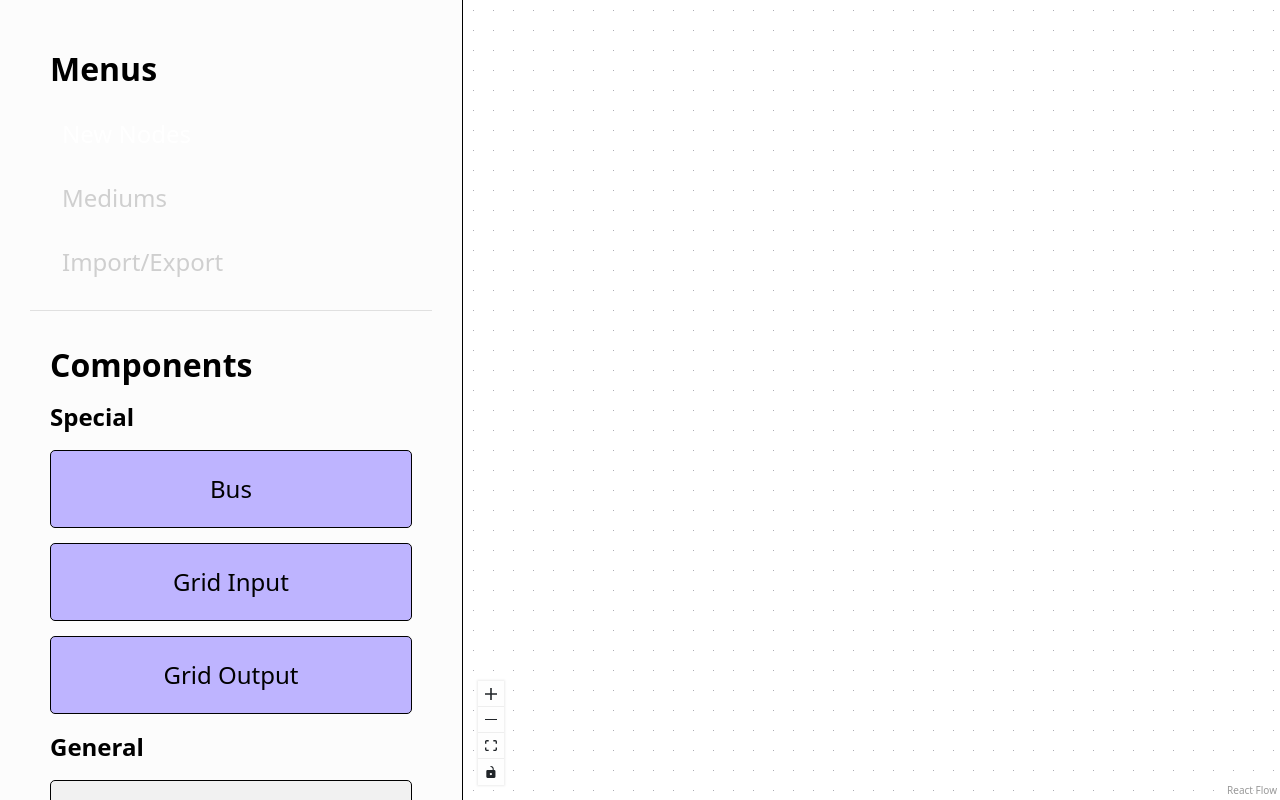
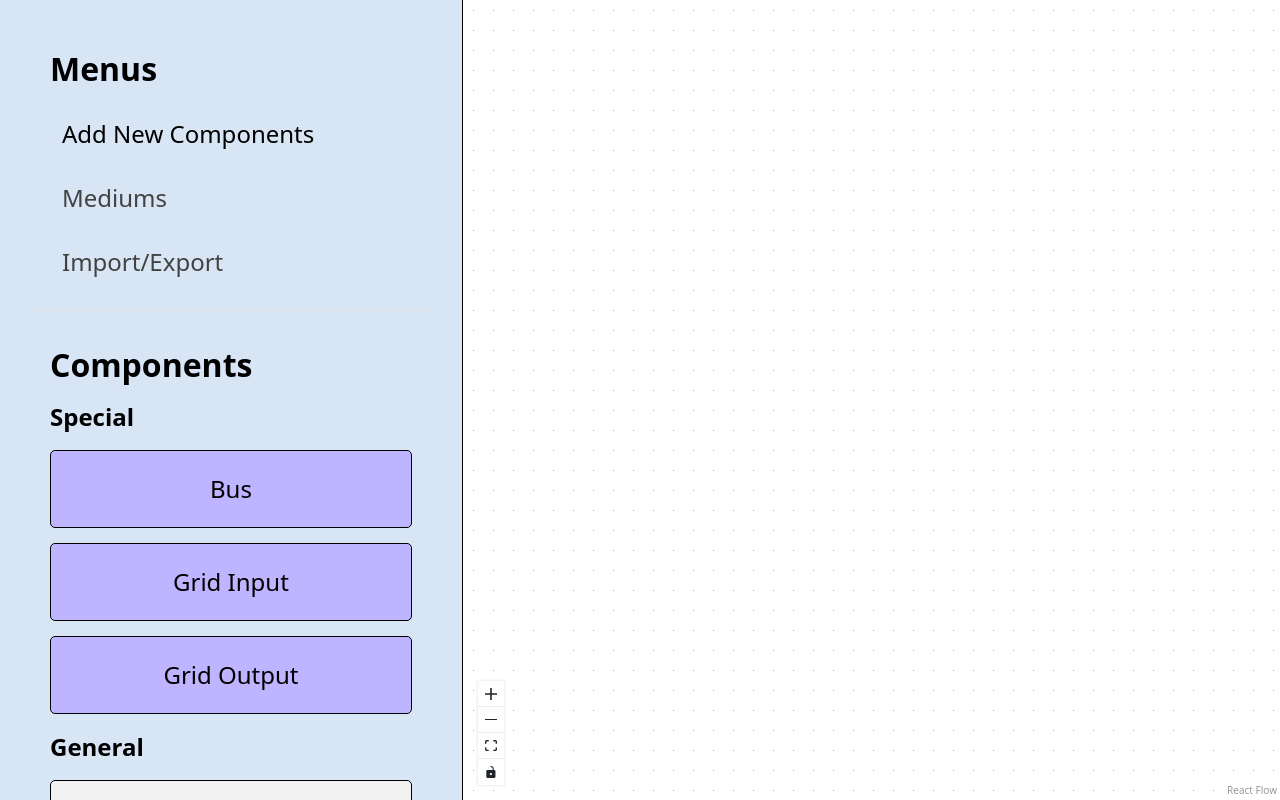
Before and after one commit to QuaSi-Software/susi, a React (Vite) app: page / in a window 1280 px wide. Built offline with nearby package versions, Linux system fonts and the light colour scheme.

Commit message:
feat: add sidebar styling

```diff
--- a/src/CSS/Sidebar-Styling/medium-menu.css
+++ b/src/CSS/Sidebar-Styling/medium-menu.css
@@ -1,12 +1,13 @@
 :root {
 	--color-picker-size: 60px;
-	/** Add Medium and Reset menu buttons */
-	--button-color: #ffffff;
-	--button-bg: #000000;
-	--button-border-color: #cfcfcf;
-	--button-hover-bg: #2b2b2b;
-	--button-active-bg: #5d5d5d;
+	--button-disabled-bg: #8b8b8b;
 }
+@media (prefers-color-scheme: dark) {
+	:root {
+		--button-disabled-bg: #636363;
+	}
+}
+
 .medium-menu-button-section {
 	display: flex;
 	align-items: center;
@@ -37,25 +38,14 @@
 }
 
 .medium-menu-button {
-	color: var(--button-color);
-	background-color: var(--button-bg);
-	border-color: var(--button-border-color);
-	border-radius: 4px;
+	border-radius: 6px;
 	margin: 5px;
 	width: 60%;
 	min-width: fit-content;
-	padding: 20px 0px;
-}
-.medium-menu-button:hover {
-	/* color: var(--button-color-hover); */
-	background-color: var(--button-hover-bg);
-	/* border-color: var(--button-hover-border-color); */
-}
-
-.medium-menu-button:active {
-	background-color: var(--button-active-bg);
+	padding: 20px;
+	font-size: 20px;
 }
 .medium-menu-button:disabled {
 	text-decoration: line-through;
-	background-color: #aaa;
+	background-color: var(--button-disabled-bg);
 }
--- a/src/CSS/Sidebar-Styling/sidebar-navigator-menu.css
+++ b/src/CSS/Sidebar-Styling/sidebar-navigator-menu.css
@@ -1,10 +1,15 @@
 :root {
-	--text-color: #fff;
-	--unselected-text-color: #cfcfcf;
+	--text-color: #000000;
+	--unselected-text-color: #424242;
 	--button-text-size: 24px;
 	--selected-button-text-size: 28px;
 }
-
+@media (prefers-color-scheme: dark) {
+	:root {
+		--text-color: #fff;
+		--unselected-text-color: #cfcfcf;
+	}
+}
 .sidebar-menu-section {
 	padding: 20px;
 	border-bottom: 1px solid #e0e0e0;
--- a/src/CSS/Sidebar-Styling/sidebar.css
+++ b/src/CSS/Sidebar-Styling/sidebar.css
@@ -1,11 +1,11 @@
 :root {
-	--sidebar-bg-color: #fcfcfc;
+	--sidebar-bg-color: #d7e5f5;
 	--sidebar-outline-color: #000000;
 	--sidebar-text-color: #000000;
 }
 @media (prefers-color-scheme: dark) {
 	:root {
-		--sidebar-bg-color: #000000;
+		--sidebar-bg-color: #0e132b;
 		--sidebar-outline-color: #fcfcfc;
 		--sidebar-text-color: #fcfcfc;
 	}
--- a/src/CSS/bootstrap-buttons.css
+++ b/src/CSS/bootstrap-buttons.css
@@ -5,3 +5,34 @@
 .contextMenu {
 	background-color: var(--context-menu-color);
 }
+
+.btn-primary {
+	--bs-btn-color: #ffffff;
+	--bs-btn-bg: #46598d;
+	--bs-btn-border-color: #051236;
+	/** Hover */
+	--bs-btn-hover-color: #ffffff;
+	--bs-btn-hover-bg: #34477c;
+	--bs-btn-hover-border-color: #051236;
+	/** Active */
+	--bs-btn-active-color: #ffffff;
+	--bs-btn-active-bg: #12214b;
+	--bs-btn-active-border-color: #051236;
+	border-width: 1px;
+}
+
+@media (prefers-color-scheme: dark) {
+	.btn-primary {
+		--bs-btn-color: #ffffff;
+		--bs-btn-bg: #294ba7;
+		--bs-btn-border-color: #94a5d3;
+		/** Hover */
+		--bs-btn-hover-color: #ffffff;
+		--bs-btn-hover-bg: #4764b6;
+		--bs-btn-hover-border-color: #94a5d3;
+		/** Active */
+		--bs-btn-active-color: #ffffff;
+		--bs-btn-active-bg: #1a3175;
+		--bs-btn-active-border-color: #6f83c0;
+	}
+}
--- a/src/Sidebar/Import-Export/Import/Import.ts
+++ b/src/Sidebar/Import-Export/Import/Import.ts
@@ -7,11 +7,11 @@ import getNodeInputs from '../../../NodeDataStructures/NodeInputData';
 import { getNewEdge } from '../../../Reactflow-Components/CreateEdge';
 import getImportMediums from './ImportMediums';
 import type { ComponentData, ComponentImportData, ImportData } from '../ExportDataStrucures';
-import { getComponentImportData } from '../ImportData';
+import { getComponentImportData } from './ImportData';
 import { isBusDataValid } from './ImportBusData';
 import BusData from '../../../NodeDataStructures/BusData';
 import { setNodeInputValue } from '../../../NodeDataStructures/NodeInput';
-import { max, min } from 'lodash';
+import { min } from 'lodash';
 
 interface ImportStateProps {
 	stateJSON: string;
--- a/src/Sidebar/Mediums/MediumMenu.tsx
+++ b/src/Sidebar/Mediums/MediumMenu.tsx
@@ -1,5 +1,5 @@
 import { useContext } from 'react';
-import { Col } from 'react-bootstrap';
+import { Button, Col } from 'react-bootstrap';
 import type { Medium } from '../../NodeDataStructures/Medium';
 import MediumInputWidget from './MediumInputWidget';
 import { AppContext } from '../../Reactflow-Components/AppContext';
@@ -75,12 +75,17 @@ const MediumMenu = ({ nodes, setNodes }: MediumMenuInput) => {
 						)
 				)}
 				<div className="medium-menu-button-section ">
-					<button className="medium-menu-button" onClick={addMedium}>
+					<Button variant="primary" className="medium-menu-button" onClick={addMedium}>
 						<i className="bi bi-plus-circle" /> Add new Medium
-					</button>
-					<button className="medium-menu-button" onClick={resetMenu} disabled={mediumsAreDefault()}>
+					</Button>
+					<Button
+						variant="primary"
+						className="medium-menu-button"
+						onClick={resetMenu}
+						disabled={mediumsAreDefault()}
+					>
 						<i className="bi bi-arrow-clockwise" /> Reset Medium Menu
-					</button>
+					</Button>
 				</div>
 			</Col>
 		</div>
--- a/src/Sidebar/Sidebar.tsx
+++ b/src/Sidebar/Sidebar.tsx
@@ -32,7 +32,7 @@ const Sidebar = (menuProps: ImportExportMenuProps) => {
 						className={`sidebar-menu-btn ${selectedMenu === 'nodes' ? 'active' : ''}`}
 						onClick={() => setSelectedMenu('nodes')}
 					>
-						New Nodes
+						Add New Components
 					</button>
 					<button
 						className={`sidebar-menu-btn ${selectedMenu === 'mediums' ? 'active' : ''}`}
```
